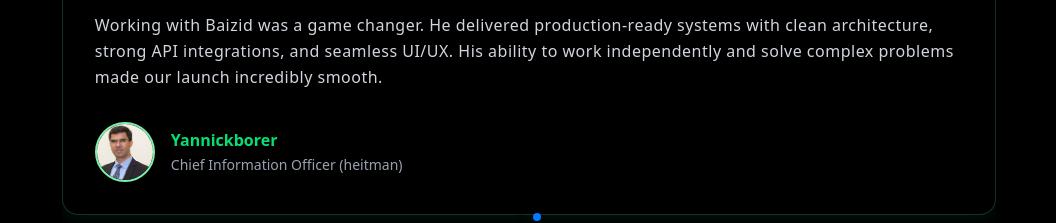
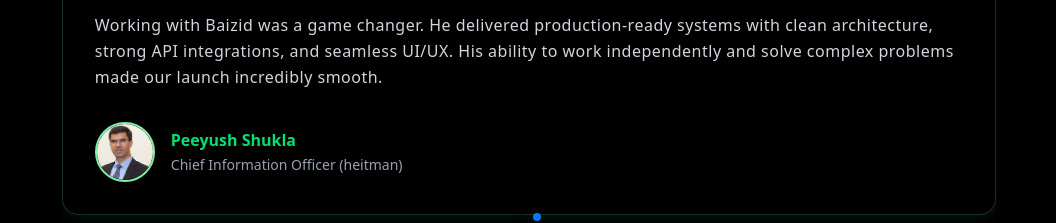
Before and after one commit to Mdbaizidtanvir/baizid, a Next.js app: page / in a window 1280 px wide. Shown: the part 8100-8323 px from the top of the page, without its empty margins (111-1167 px from the left). Built offline with nearby package versions, Linux system fonts and the light colour scheme; no server answers.

Commit message:
Update Testimonials.js

```diff
--- a/components/Testimonials.js
+++ b/components/Testimonials.js
@@ -27,7 +27,7 @@ export default function MyTestimonials() {
   {
     id: 2,
     image: "/client3.jpg",
-    name: "Yannickborer",
+    name: "Peeyush Shukla",
     role: "Chief Information Officer (heitman)",
     text:
       "Working with Baizid was a game changer. He delivered production-ready systems with clean architecture, strong API integrations, and seamless UI/UX. His ability to work independently and solve complex problems made our launch incredibly smooth.",
```
